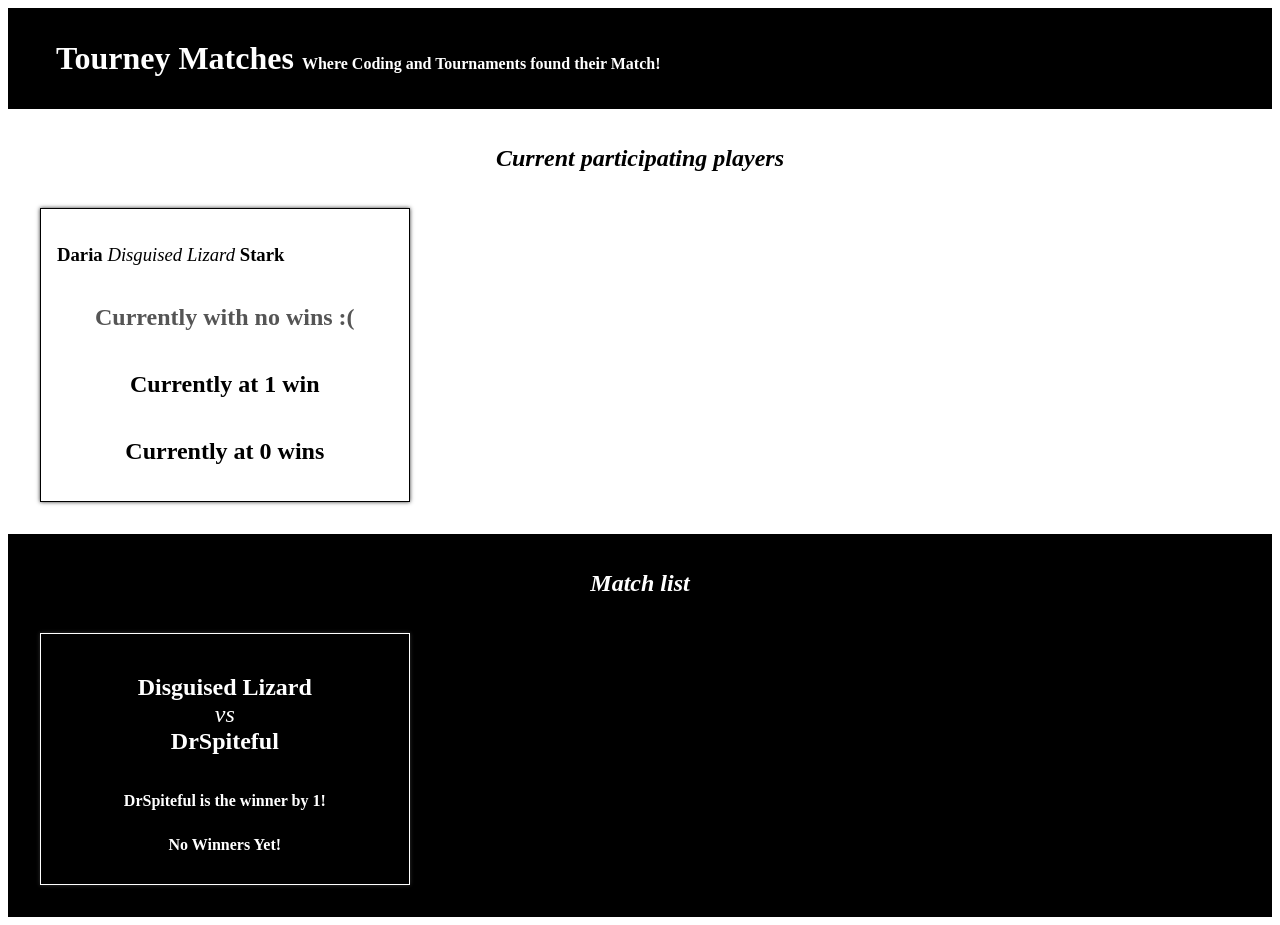
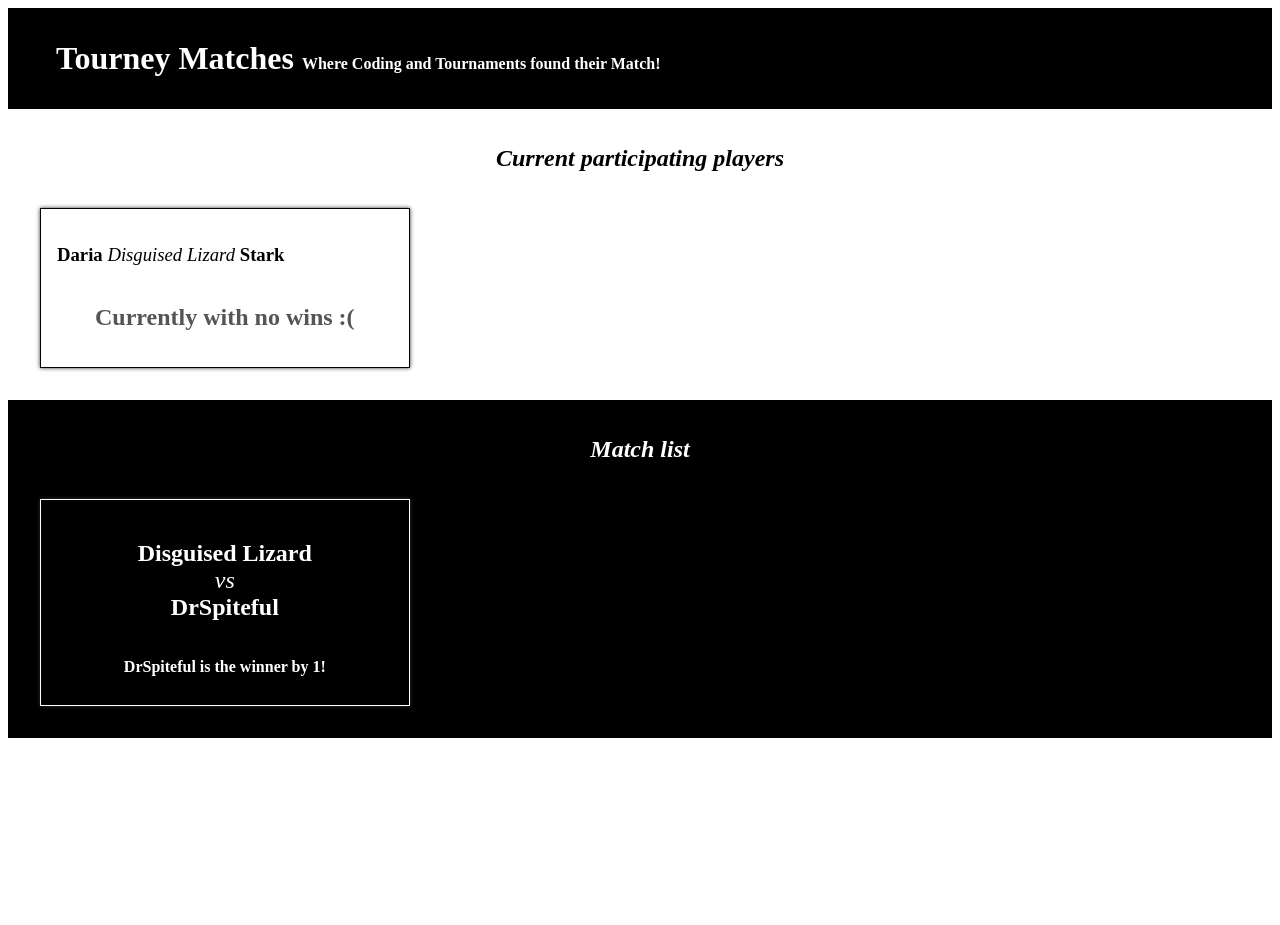
Before and after one commit to bduong94/tourney-matches, a React (Create React App) app: page / in a window 1280 px wide. After the commit the page ends 800 px from the top, so only its background shows below. Built offline with nearby package versions, Linux system fonts and the light colour scheme.

Commit message:
Refactor Players/Match with conditionals

```diff
--- a/src/components/Match.js
+++ b/src/components/Match.js
@@ -8,12 +8,13 @@ const Match = (props) => {
         <span>vs</span>
         {props.players[1]}
       </h1>
-      {/*To be shown when there is a winner*/}
-      <h2>
-        {props.winner} is the winner by {props.scoreDifference}!
-      </h2>
-      {/*To be shown when there is no winnerr*/}
-      <h2>No Winners Yet!</h2>
+      {props.winner ? (
+        <h2>
+          {props.winner} is the winner by {props.scoreDifference}!
+        </h2>
+      ) : (
+        <h2>No Winners Yet!</h2>
+      )}
     </article>
   );
 };
--- a/src/components/Player.js
+++ b/src/components/Player.js
@@ -6,12 +6,21 @@ const Player = (props) => {
       <h1>
         {props.firstName} <span>{props.gamerTag}</span> {props.lastName}
       </h1>
+
+      {props.wins ? (
+        props.wins > 1 ? (
+          <h2>Currently at {props.wins} wins</h2>
+        ) : (
+          <h2>Currently at 1 win</h2>
+        )
+      ) : (
+        <h2 className="zero">Currently with no wins :(</h2>
+      )}
       {/* To be shown when there is no wins */}
-      <h2 className="zero">Currently with no wins :(</h2>
+
       {/* To be shown when there is 1 win */}
-      <h2>Currently at 1 win</h2>
+
       {/* To be shown when there is more than one win */}
-      <h2>Currently at {props.wins} wins</h2>
     </article>
   );
 };
```
